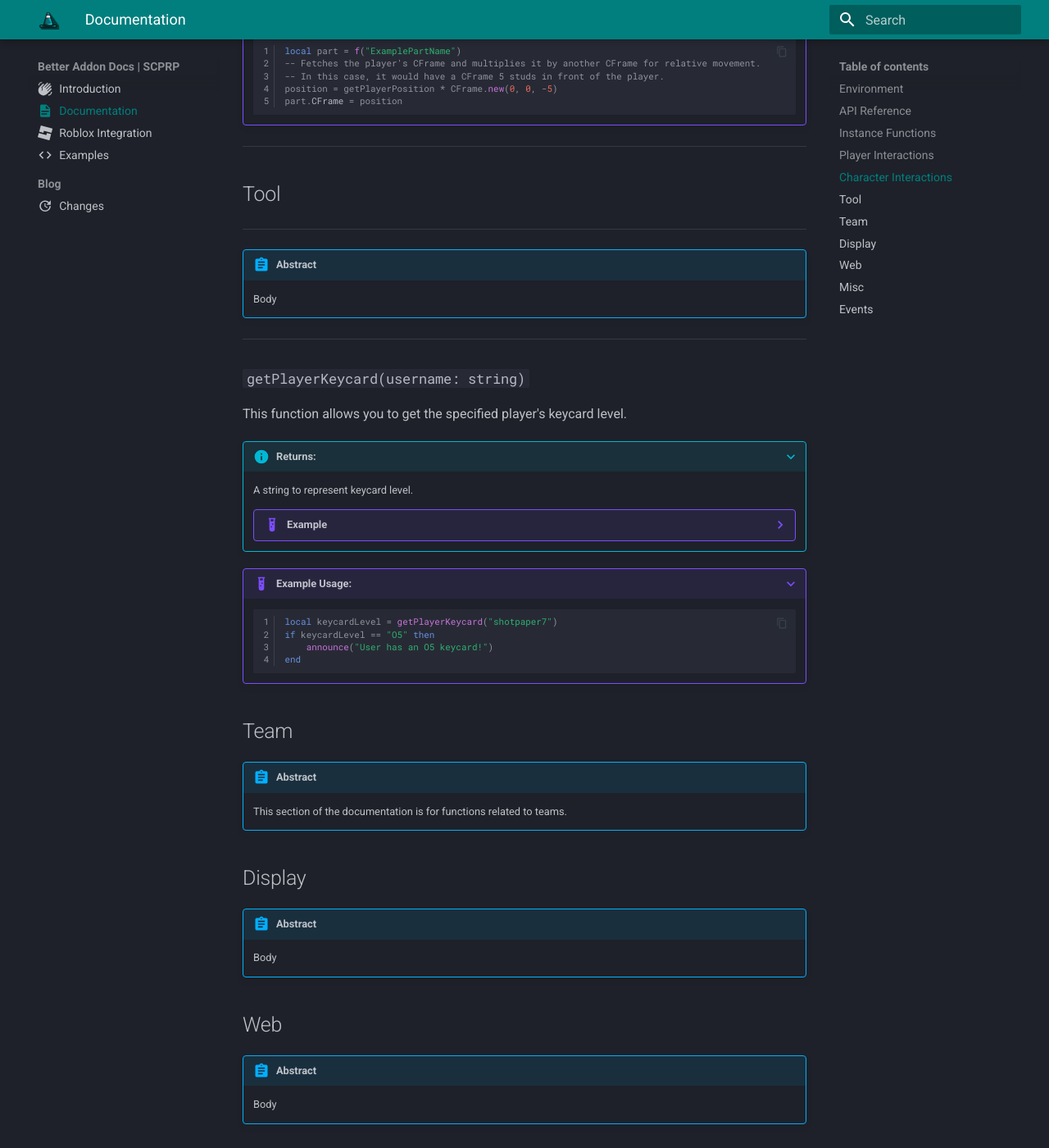
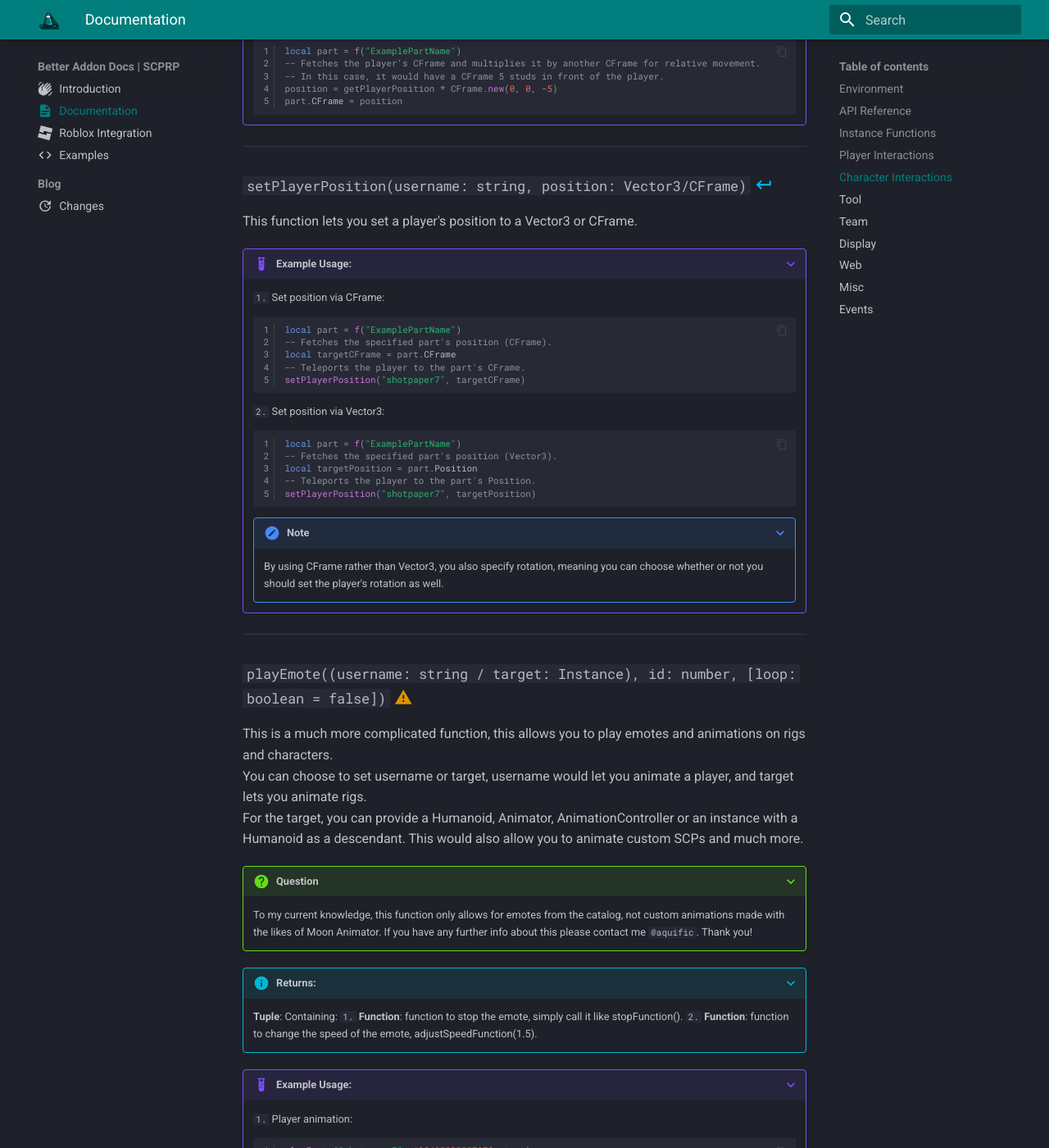
Before and after one commit to cifiuqa/addon-docs, an MkDocs documentation site: the page built from docs/docs.md, in a window 1280 px wide and 1400 px high, scrolled down 8380 px. Shown: the whole window at 82% size. Built offline with MkDocs 1.6.1 and Material for MkDocs 9.7.7, drawn with Linux system fonts in a browser that asks for light colours; some of the changed text lies outside the part shown.

Commit message:
Docs page and more CSS
Completed the character section in docs page.
Added a new symbol with CSS for functions which are confusing and/or buggy.

````diff
--- a/docs/assets/css/extra.css
+++ b/docs/assets/css/extra.css
@@ -26,21 +26,32 @@
 .incomplete {
     color: #7e57c2;
     cursor: help;
-    transition: color 0.2s ease;
+    transition: color 0.2s ease, transform 0.2s ease;
 }
 
 .incomplete:hover {
     color: #b388ff;
-    transform: scale(1.15);
+    transform: scale(1.25);
 }
 
 .no-return {
     color: #00BFFF;
     cursor: help;
-    transition: color 0.2s ease;
+    transition: color 0.2s ease, transform 0.2s ease;
 }
 
 .no-return:hover {
     color: #46d1ff;
-    transform: scale(1.15);
+    transform: scale(1.25);
 }
+
+.buggy {
+    color: #DF9300;
+    cursor: help;
+    transition: color 0.2s ease, transform 0.2s ease;
+}
+
+.buggy:hover {
+    color: #FFBF08;
+    transform: scale(1.25);
+}
--- a/docs/docs.md
+++ b/docs/docs.md
@@ -259,6 +259,50 @@ This function allows you to get the CFrame position of a player's HumanoidRootPa
     part.CFrame = position
     ```
 ---
+### `setPlayerPosition(username: string, position: Vector3/CFrame)` :material-keyboard-return:{ .no-return title="This function returns nothing, therefore any attempts to get a return will give nil." }
+This function lets you set a player's position to a Vector3 or CFrame.
+???+ example "Example Usage:"
+    `1.` Set position via CFrame:
+    ``` { .lua }
+    local part = f("ExamplePartName")
+    -- Fetches the specified part's position (CFrame).
+    local targetCFrame = part.CFrame
+    -- Teleports the player to the part's CFrame.
+    setPlayerPosition("shotpaper7", targetCFrame)
+    ```
+    `2.` Set position via Vector3:
+    ``` { .lua }
+    local part = f("ExamplePartName")
+    -- Fetches the specified part's position (Vector3).
+    local targetPosition = part.Position
+    -- Teleports the player to the part's Position.
+    setPlayerPosition("shotpaper7", targetPosition)
+    ```
+    ???+ note
+        By using CFrame rather than Vector3, you also specify rotation, meaning you can choose whether or not you should set the player's rotation as well.
+---
+### `playEmote((username: string / target: Instance), id: number, [loop: boolean = false])` :material-alert:{ .buggy title="This function may be hard to understand or give unintended results. Please be cautious." }
+This is a much more complicated function, this allows you to play emotes and animations on rigs and characters.
+You can choose to set username or target, username would let you animate a player, and target lets you animate rigs.
+For the target, you can provide a Humanoid, Animator, AnimationController or an instance with a Humanoid as a descendant. This would also allow you to animate custom SCPs and much more.
+???+ question
+    To my current knowledge, this function only allows for emotes from the catalog, not custom animations made with the likes of Moon Animator. If you have any further info about this please contact me `@aquific`. Thank you!
+???+ info "Returns:"
+    **Tuple**: Containing:
+    `1.` **Function**: function to stop the emote, simply call it like stopFunction().
+    `2.` **Function**: function to change the speed of the emote, adjustSpeedFunction(1.5).
+???+ example "Example Usage:"
+    `1.` Player animation:
+    ``` { .lua }
+    playEmote("shotpaper7", 138498832987078, true)
+    ```
+    `2.` Rig animation:
+    ``` { .lua }
+    local rig = f("RigName")
+    playEmote(rig, 138498832987078, true)
+    ```
+    ???+ note
+        Using rigs seems to very buggy at the moment. The only reliable method I have found is by unanchoring all parts of the rig except for the HumanoidRootPart, but this may be patched in the future.
 
 ## Tool
 ---
````
